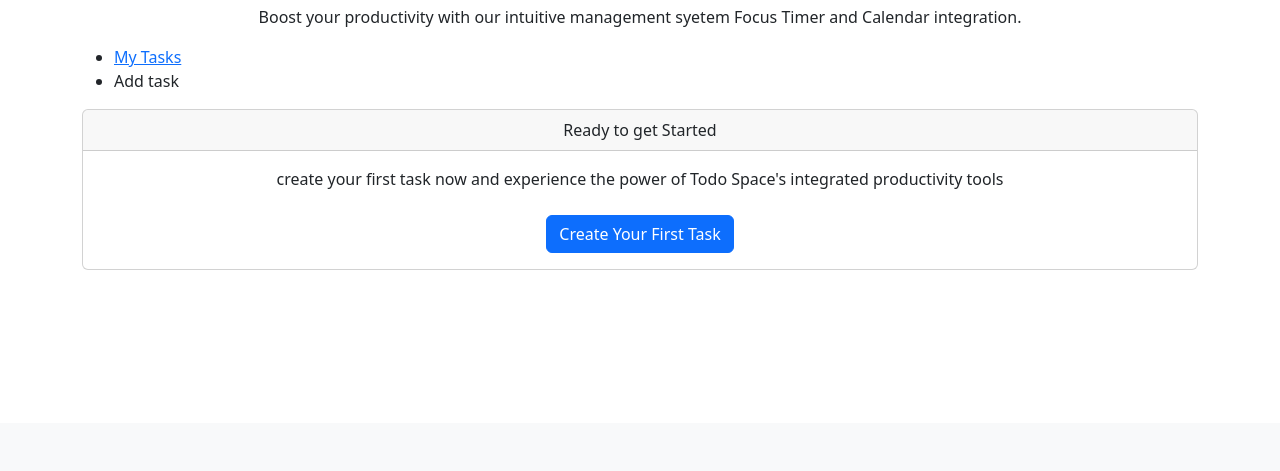
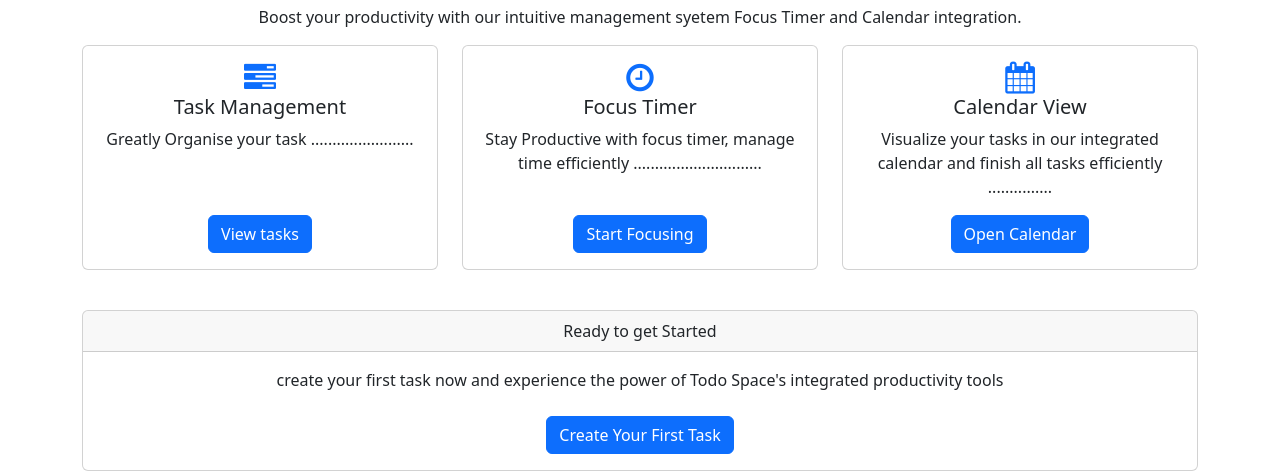
Before and after one commit to tomi3-11/Todo-Space, a Django app: page / in a window 1280 px wide. Shown: the part 377-848 px from the top of the page. Before the commit the page ends 647 px from the top, so only its background shows below. Run offline with Django 5.2, Linux system fonts and the light colour scheme.

Commit message:
Bootstrap styling

```diff
--- a/todoapp/templates/todoapp/base.html
+++ b/todoapp/templates/todoapp/base.html
@@ -9,8 +9,8 @@
     <link href="https://cdn.jsdelivr.net/npm/bootstrap@5.3.7/dist/css/bootstrap.min.css" rel="stylesheet"
         integrity="sha384-LN+7fdVzj6u52u30Kp6M/trliBMCMKTyK833zpbD+pXdCLuTusPj697FH4R/5mcr" crossorigin="anonymous">
 
-    <!-- Bootstrap ICONS -->
-
+    <!-- font Awesome ICONS -->
+    <link rel="stylesheet" href="https://cdnjs.cloudflare.com/ajax/libs/font-awesome/4.7.0/css/font-awesome.min.css">
     <!-- Google Fonts -->
 
 
@@ -55,12 +55,13 @@
     </nav>
 
     <div class="container">
-
+        <!-- Main Body Content -->
         <main>
             <div class="content">
                 {% block content %} {% endblock %}
             </div>
         </main>
+        <!-- Footer -->
 
         <!-- Scripts-->
         <script src="https://cdn.jsdelivr.net/npm/bootstrap@5.3.7/dist/js/bootstrap.bundle.min.js"
--- a/todoapp/templates/todoapp/edit_task.html
+++ b/todoapp/templates/todoapp/edit_task.html
@@ -3,6 +3,10 @@
 {% block title %} Edit Task - Todo Space {% endblock %}
 
 {% block content %}
+
+    <!-- {% if message %}
+        <p>{{ message }}</p>
+    {% endif %} -->
     <div class="d-flex justify-content-between mb-3">
         <h1>Edit Task</h1>
         <a class="btn btn-secondary mb-3" href="{% url 'todoapp:display_task' %}">Back to Tasks</a>
--- a/todoapp/templates/todoapp/home.html
+++ b/todoapp/templates/todoapp/home.html
@@ -7,10 +7,52 @@
 <h1 class="text-center">Todo Space Task Manager</h1>
 <p class="text-center">Boost your productivity with our intuitive management syetem Focus Timer and Calendar
     integration.</p>
-<ul>
-    <li><a href="{% url 'todoapp:display_task' %}">My Tasks</a></li>
-    <li>Add task</li>
-</ul>
+
+<!-- Card styling for the home card display -->
+<div class="row mb-4">
+    <!-- View Tasks Card-->
+    <div class="col-12 col-sm-6 col-md-4 mb-3 mx-auto">
+        <div class="card h-100 text-center">
+            <div class="card-body d-flex flex-column">
+                <div class="card-icon"><i class="fa fa-tasks text-primary fa-2x"></i></div>
+                <h5 class="card-title">Task Management</h5>
+                <p class="card-text flex-grow-1">
+                    Greatly Organise your task ........................
+                </p>
+                <a href="{% url 'todoapp:display_task' %}" class="btn btn-primary mt-auto w-auto align-self-center">View tasks</a>
+            </div>
+        </div>
+    </div>
+    <!-- Focus card -->
+    <div class="col-12 col-sm-6 col-md-4 mx-auto mb-3">
+        <div class="card h-100 text-center">
+            <div class="card-body d-flex flex-column">
+                <div class="card-icon"><i class="fa fa-clock-o text-primary fa-2x"></i></i></div>
+                <h5 class="card-title">Focus Timer</h5>
+                <p class="card-text flex-grow-1">
+                    Stay Productive with focus timer, manage time efficiently ..............................
+                </p>
+                <a href="#" class="btn btn-primary mt-auto w-auto align-self-center">Start Focusing</a>
+            </div>
+        </div>
+    </div>
+    <!-- Calendar Card -->
+     <div class="col-12 col-sm-6 col-md-4 mb-3 mx-auto">
+        <div class="card h-100 text-center">
+            <div class="card-body d-flex flex-column">
+                <div class="card-icon"><i class="fa fa-calendar text-primary fa-2x"></i></div>
+                <h5 class="card-title">Calendar View</h5>
+                <p class="card-text flex-grow-1">
+                    Visualize your tasks in our integrated calendar and finish all tasks efficiently
+                    ...............
+                </p>
+                <a href="#" class="btn btn-primary mt-auto w-auto align-self-center">Open Calendar</a>
+            </div>
+        </div>
+     </div>
+</div>
+
+<!-- Card styling for the home CTA display -->
 <div class="card text-center">
     <div class="card-header">
         Ready to get Started
--- a/todoapp/views.py
+++ b/todoapp/views.py
@@ -43,7 +43,7 @@ def edit_task(request, task_id):
         if form.is_valid:
             form.save()
 
-            # messages.success(request, "Task Updated successfully")
+            messages.success(request, "Task Updated successfully")
             return redirect('todoapp:display_task')
     else:
         form = EditForm(instance=task)
```
Also changed, not shown: todoapp/templates/todoapp/display_task.html (+23 -1 lines).
